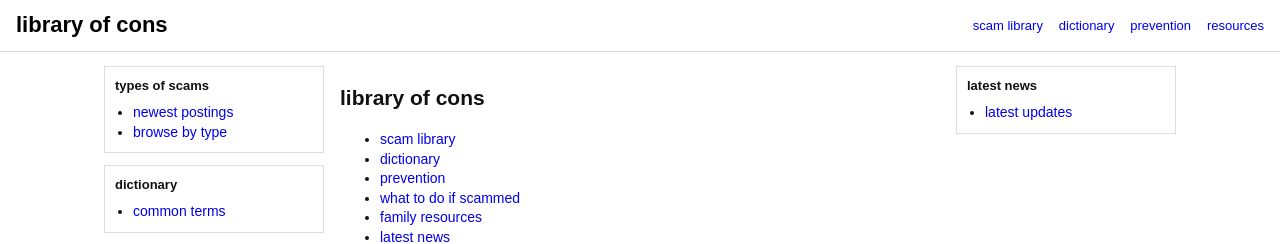
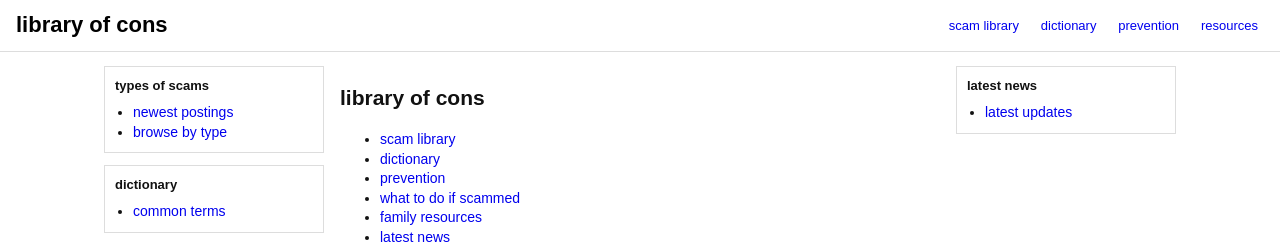
Before and after one commit to mintjulips/libraryofcons, a Jekyll site: the page built from index.md, in a window 1280 px wide. Shown: the top 244 px of the page. Built offline with Jekyll 4.4.1, drawn with Linux system fonts in a browser that asks for light colours.

Commit message:
Update site.css
adding meta following dictionary creation

separating css from javascript fix

```diff
--- a/assets/css/site.css
+++ b/assets/css/site.css
@@ -1,5 +1,6 @@
 /* basic reset */
 * { box-sizing: border-box; }
+
 body {
   margin: 0;
   font: 14px/1.4 Arial, sans-serif;
@@ -29,6 +30,7 @@
 
 .meta a {
   margin-left: 12px;
+  margin-right: 6px;
   font-size: 13px;
 }
 
@@ -74,9 +76,11 @@
   padding-left: 0;
   margin: 0;
 }
+
 .dir li {
   padding: 3px 0;
 }
+
 .dir .meta {
   color: #666;
   font-size: 12px;
@@ -98,23 +102,3 @@
     grid-template-columns: 1fr;
   }
 }
-
-/* assets by type */
-(function () {
-  const select = document.getElementById("typeFilter");
-  const list = document.getElementById("scamList");
-  if (!select || !list) return;
-
-  const items = Array.from(list.querySelectorAll("li"));
-
-  function apply() {
-    const v = select.value;
-    items.forEach(li => {
-      const t = li.getAttribute("data-type") || "";
-      li.style.display = (v === "all" || t === v) ? "" : "none";
-    });
-  }
-
-  select.addEventListener("change", apply);
-  apply();
-})();
```
